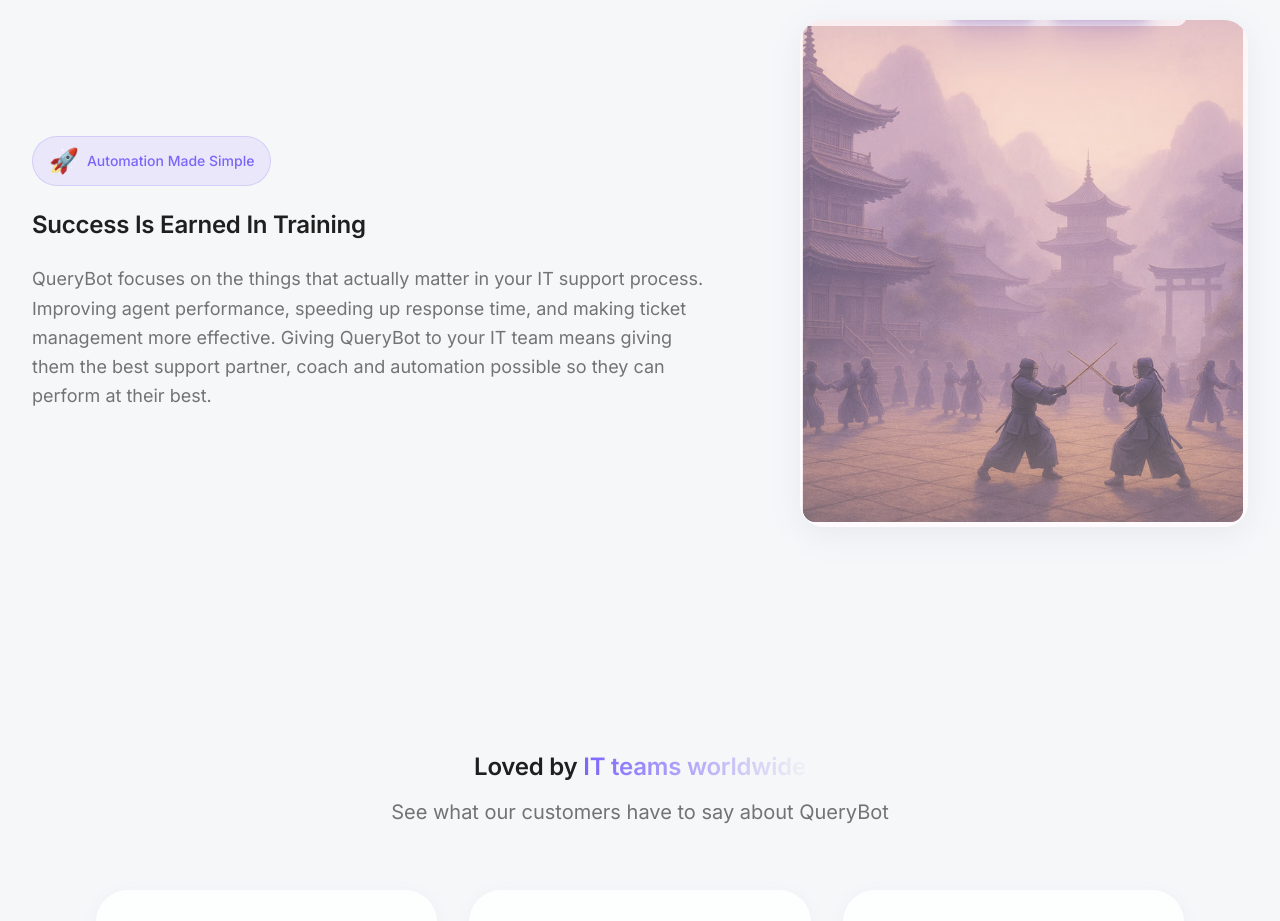
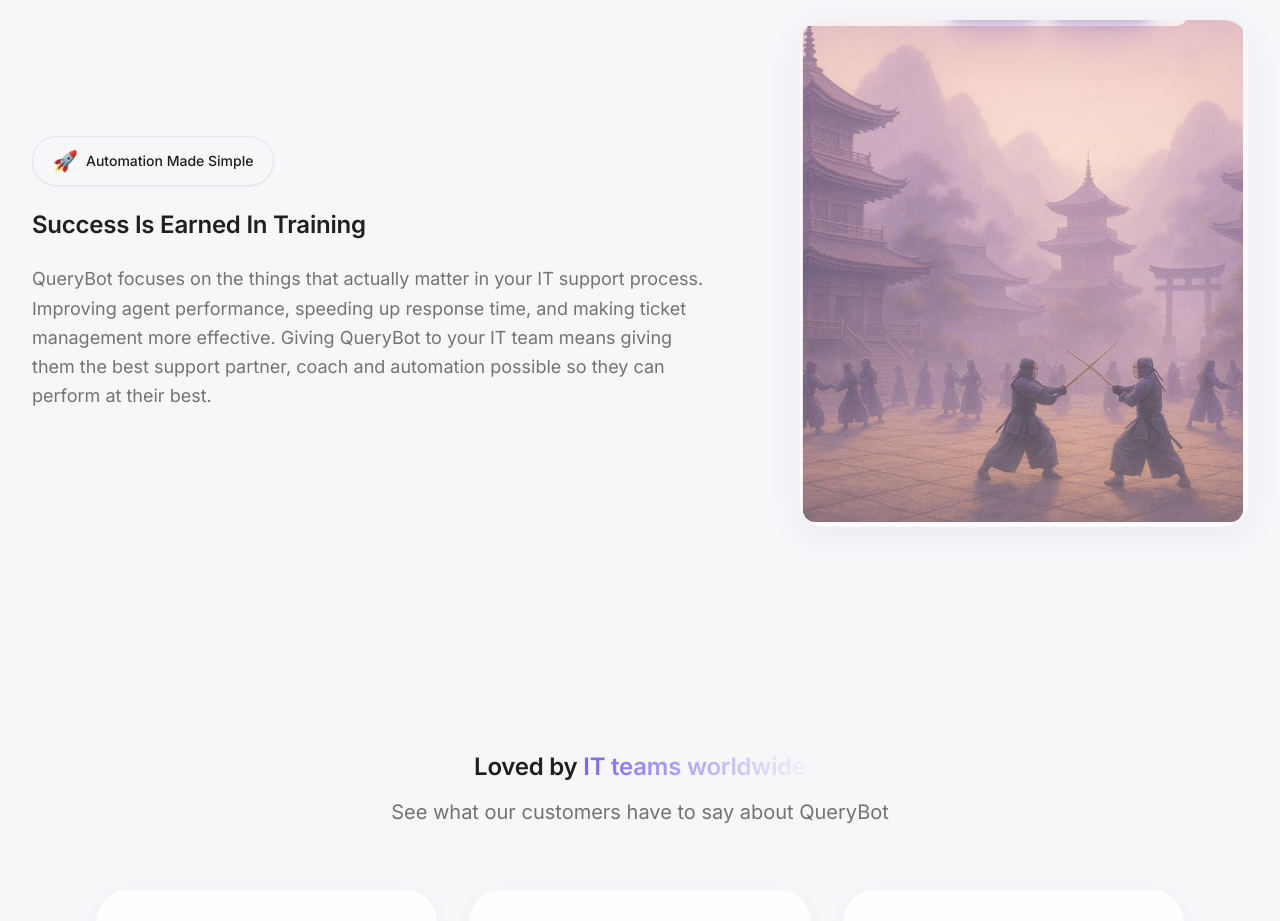
Before and after one commit to matejcotic02/querybot-ai-assist, a React (Vite) app: page / in a window 1280 px wide. Shown: the part 1820-2741 px from the top of the page. Built offline with nearby package versions, Linux system fonts and the light colour scheme; the HTML template or start-up script is replaced by a standard one.

Commit message:
Refactor: Update success section design

```diff
--- a/src/components/SuccessSection.tsx
+++ b/src/components/SuccessSection.tsx
@@ -16,9 +16,9 @@ export const SuccessSection = () => {
           {/* Left Column - Text Content (3/5 width) */}
           <div className="lg:col-span-3 space-y-6 animate-fade-in-up">
             {/* Label */}
-            <div className="inline-flex items-center gap-2 px-4 py-2 rounded-full bg-primary/10 border border-primary/20">
-              <span className="text-2xl">🚀</span>
-              <span className="text-sm font-medium text-primary">Automation Made Simple</span>
+            <div className="inline-flex items-center gap-2 px-5 py-2.5 rounded-full bg-background border border-border shadow-sm">
+              <span className="text-xl">🚀</span>
+              <span className="text-sm font-medium text-foreground">Automation Made Simple</span>
             </div>
 
             {/* Heading */}
```
